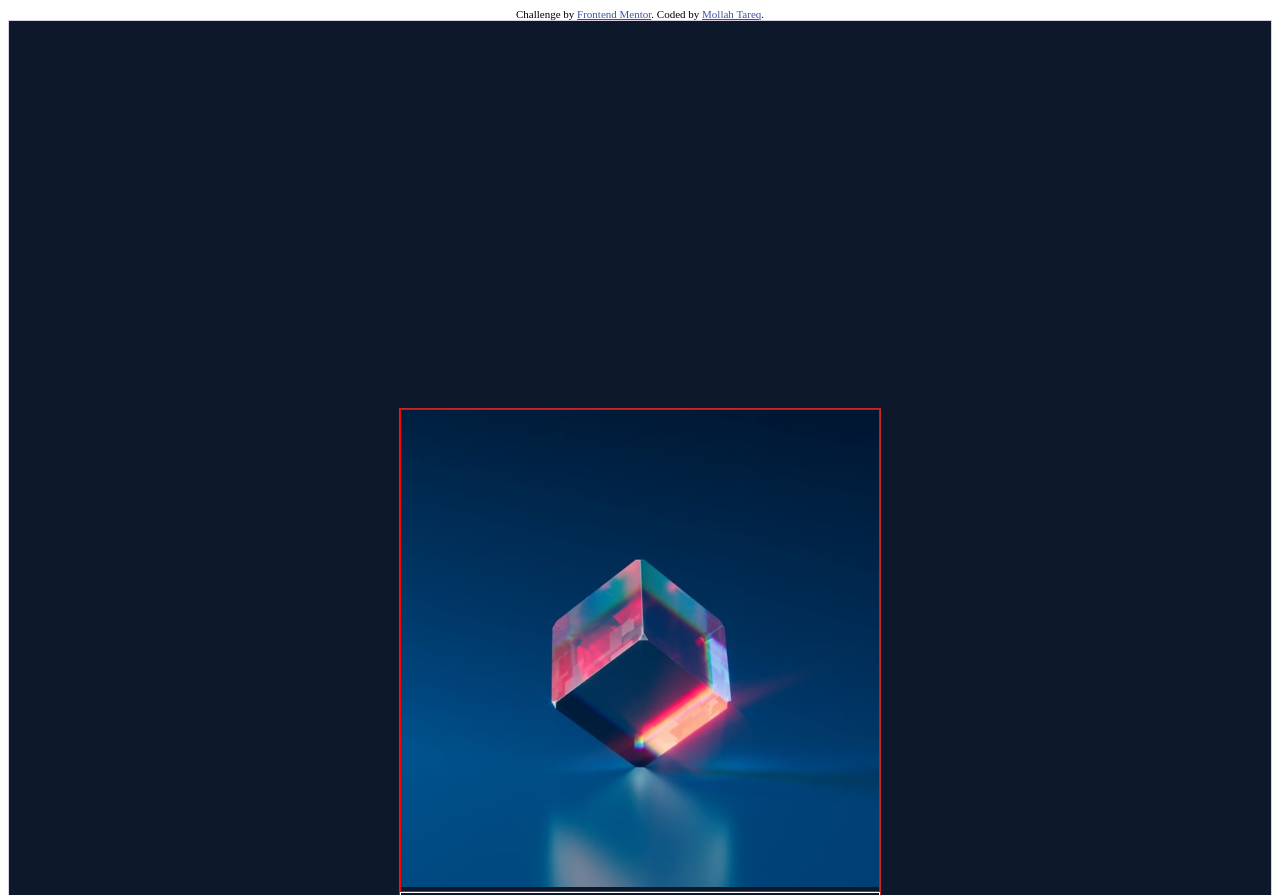
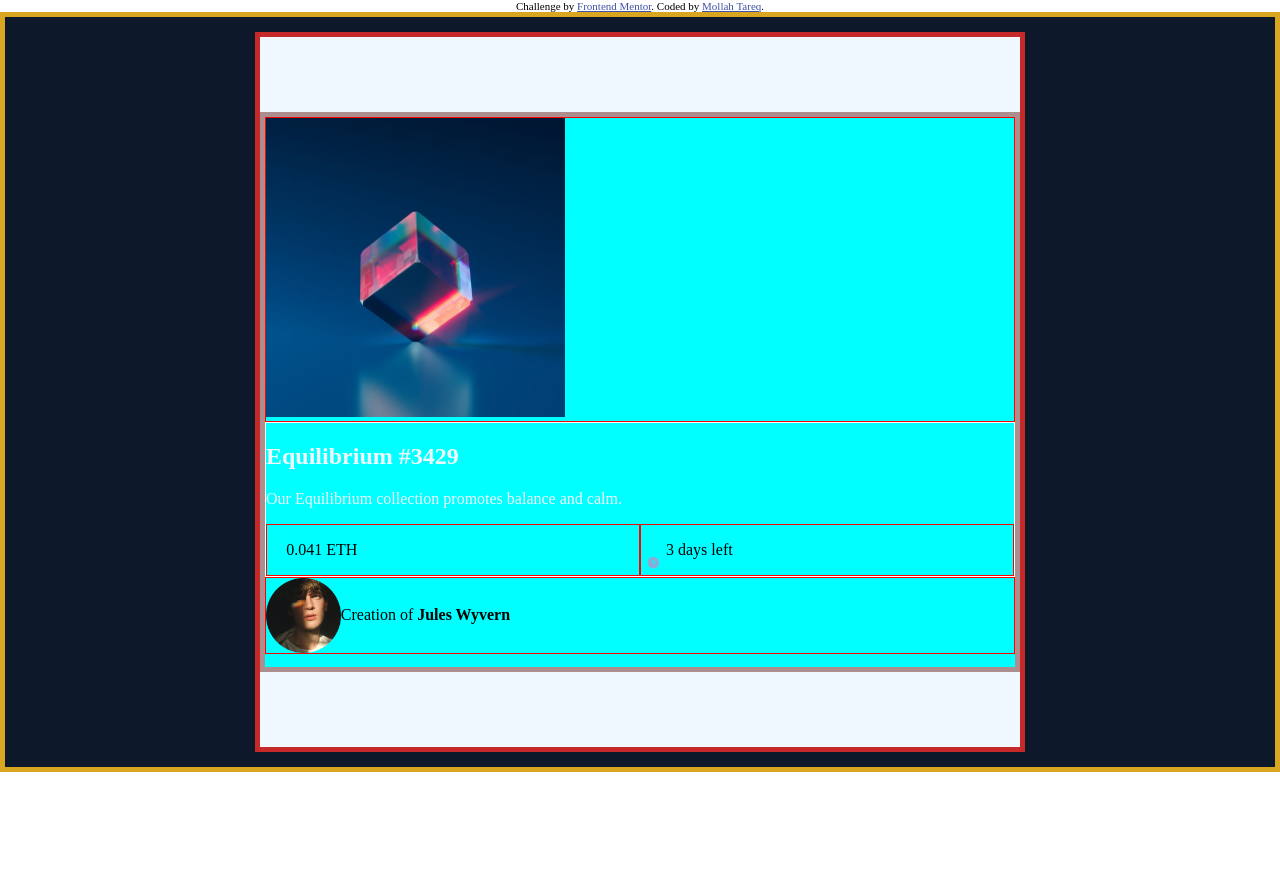
Before and after one commit to tareq112/nft-preview-card-component-main, a plain HTML site: page index.html in a window 1280 px wide. Shown: the top 895 px of the page. After the commit the page ends 800 px from the top, so only its background shows below. Drawn offline with Linux system fonts and the light colour scheme.

Commit message:
nft html markup

```diff
--- a/index.html
+++ b/index.html
@@ -5,22 +5,10 @@
   <meta charset="UTF-8">
   <meta name="viewport" content="width=device-width, initial-scale=1.0">
   <!-- displays site properly based on user's device -->
-
   <link rel="icon" type="image/png" sizes="32x32" href="./images/favicon-32x32.png">
   <link rel="stylesheet" href="style.css">
   <title>Frontend Mentor | NFT preview card component</title>
 
-  <!-- Feel free to remove these styles or customise in your own stylesheet 👍 -->
-  <style>
-    .attribution {
-      font-size: 11px;
-      text-align: center;
-    }
-
-    .attribution a {
-      color: hsl(228, 45%, 44%);
-    }
-  </style>
 </head>
 
 <body>
@@ -31,16 +19,15 @@
   <div class="container">
     <div class="container-fluid">
       <div class="sub-container">
-
-
         <div class="header">
-
           <div class="view">
             <img src="./images/image-equilibrium.jpg" alt="">
           </div>
           <img id="header_img_img" src="./images/icon-view.svg" alt="">
         </div>
-        <div class="main">
+
+
+         <div class="main">
           <div class="main_text">
             <h2>Equilibrium #3429</h2>
             <p>Our Equilibrium collection promotes balance and calm.</p>
@@ -56,9 +43,10 @@
             </div>
           </div>
         </div>
+
+
         <div class="footer">
           <img src="./images/image-avatar.png" alt="">
-
           <p> Creation of <b>Jules Wyvern</b> </p>
         </div>
 
--- a/style.css
+++ b/style.css
@@ -1,18 +1,55 @@
+.attribution {
+    font-size: 11px;
+    text-align: center;
+  }
+
+  .attribution a {
+    color: hsl(228, 45%, 44%);
+  }
+  html {
+    box-sizing: border-box;
+  }
+
+  *, *:before, *:after {
+    box-sizing: inherit;
+  }
+
+  body {
+    /* font-family: sans-serif; */
+    margin: 0;
+    /* background-image: linear-gradient(260deg, #2376ae 0%, #c16ecf 100%); */
+  }
+  /* =======
+    container
+    ==========
+     */
 .container{
     background-color: hsl(217, 54%, 11%);
+    border: 5px solid goldenrod ;
+    height: 95vh;
+    display: flex;
+    align-items: center;
+    justify-content: center;
 
 }
 .container-fluid{
-    display: flex;
+   background-color: aliceblue;
+   border: 5px solid rgb(197, 41, 41);
+   height: 90vh;
+   display: flex;
+   align-items: center;
+   justify-content: center;
+
+
+}
+
+.sub-container{
+   background-color: aqua;
+   border: 5px solid rgb(172, 142, 142);
+    height: 70vh;
+    width: 95vh;
     align-items: center;
     justify-content: center;
-    height: 200vh;
-    border: 1px solid rgb(218, 207, 230);
-}
-.sub-container{
-    border: 1px solid rgb(199, 38, 38);
-    width: 38%;
-    /* height: 60%; */
 }
 /* ==========
     Header
@@ -21,8 +58,8 @@
     border: 1px solid red;
 }
 .view img{
-    width: 100%;
-    height: 100%;
+    width: 40%;
+    height: 40%;
 }
 #header_img_img{
     display: none;
@@ -58,5 +95,12 @@
     Footer
    =========== */
 .footer{
-    /* border: 1px solid red; */
+    border: 1px solid red;
+    display: flex;
+    align-items: center;
+    justify-content:flex-start;
 }
+.footer img{
+    width: 10%;
+    height: 10%;
+}
```
